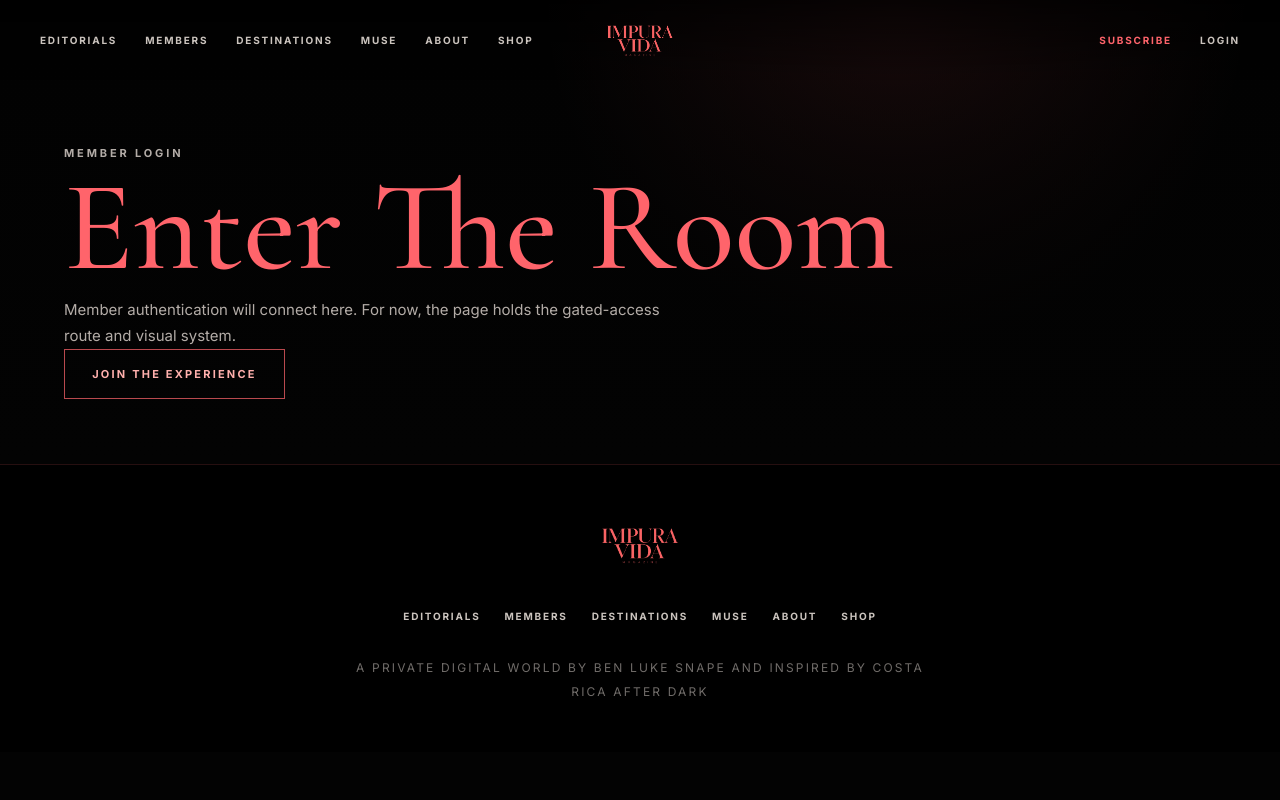
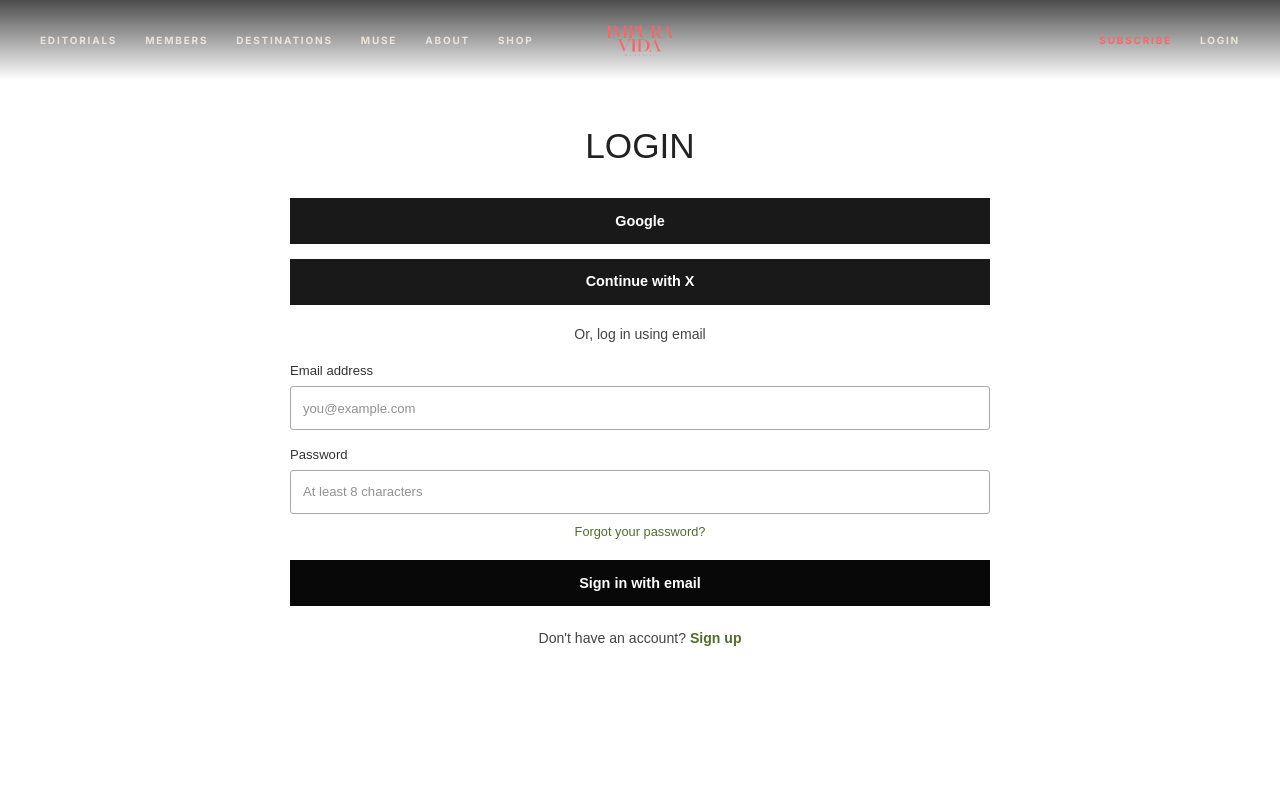
Before and after one commit to Snapey7/snapey7.github.io, a Next.js app: page /login in a window 1280 px wide. Shown: the top 800 px of the page. Built offline with nearby package versions, Linux system fonts and the light colour scheme.

Commit message:
Add reference-style login and signup interface

```diff
--- a/app/globals.css
+++ b/app/globals.css
@@ -1291,6 +1291,124 @@ a {
   object-fit: cover;
 }
 
+.auth-page {
+  min-height: 100svh;
+  padding: 7.5rem 1.5rem 5rem;
+  color: #222;
+  background: #fff;
+}
+
+.auth-panel {
+  width: min(100%, 700px);
+  margin: 0 auto;
+  font-family: Arial, Helvetica, sans-serif;
+}
+
+.auth-panel h1 {
+  margin: 0 0 1.6rem;
+  color: #222;
+  font-size: clamp(1.8rem, 3vw, 2.2rem);
+  font-weight: 500;
+  text-align: center;
+}
+
+.auth-socials {
+  display: grid;
+  gap: 0.9rem;
+}
+
+.auth-socials button,
+.auth-submit {
+  min-height: 46px;
+  border: 0;
+  color: #fff;
+  background: #191919;
+  font-size: 0.9rem;
+  font-weight: 600;
+  transition: background 160ms ease;
+}
+
+.auth-socials button:hover,
+.auth-submit:hover {
+  background: #353535;
+}
+
+.auth-divider {
+  margin: 1.2rem 0 1rem;
+  color: #444;
+  font-size: 0.88rem;
+  text-align: center;
+}
+
+.auth-panel form {
+  display: grid;
+  gap: 0.9rem;
+}
+
+.auth-panel label {
+  display: grid;
+  gap: 0.35rem;
+  color: #333;
+  font-size: 0.82rem;
+}
+
+.auth-panel input {
+  width: 100%;
+  min-height: 44px;
+  border: 1px solid #aaa;
+  border-radius: 3px;
+  padding: 0.65rem 0.75rem;
+  color: #222;
+  background: #fff;
+}
+
+.auth-panel input:focus-visible {
+  outline: 2px solid #536d2e;
+  outline-offset: 1px;
+}
+
+.auth-forgot,
+.auth-switch button {
+  border: 0;
+  padding: 0;
+  color: #536d2e;
+  background: transparent;
+  font: inherit;
+  cursor: pointer;
+}
+
+.auth-forgot {
+  justify-self: center;
+  margin-top: -0.4rem;
+  font-size: 0.8rem;
+}
+
+.auth-submit {
+  margin-top: 0.3rem;
+  background: #080808;
+}
+
+.auth-notice {
+  margin: 1rem 0 0;
+  border-left: 3px solid #536d2e;
+  padding: 0.65rem 0.8rem;
+  color: #555;
+  background: #f3f5f0;
+  font-size: 0.85rem;
+  line-height: 1.5;
+}
+
+.auth-switch {
+  margin: 1.35rem 0 0;
+  color: #444;
+  font-size: 0.88rem;
+  text-align: center;
+}
+
+.auth-switch button {
+  font-weight: 600;
+}
+
 @media (max-width: 700px) {
   .model-entry-page {
     padding: 7.5rem 1.25rem 3rem;
--- a/app/login/page.tsx
+++ b/app/login/page.tsx
@@ -1,21 +1,11 @@
-import Link from 'next/link';
+import { AuthPanel } from '@/components/site/AuthPanel';
 import { PageShell } from '@/components/site/PageShell';
 
 export default function LoginPage() {
   return (
     <PageShell>
-      <main>
-        <section className="simple-page">
-          <p className="eyebrow">MEMBER LOGIN</p>
-          <h1>Enter The Room</h1>
-          <p className="section-copy">
-            Member authentication will connect here. For now, the page holds the
-            gated-access route and visual system.
-          </p>
-          <Link className="outline-cta" href="/members">
-            JOIN THE EXPERIENCE
-          </Link>
-        </section>
+      <main className="auth-page">
+        <AuthPanel />
       </main>
     </PageShell>
   );
--- /dev/null
+++ b/components/site/AuthPanel.tsx
@@ -0,0 +1,50 @@
+'use client';
+
+import { FormEvent, useState } from 'react';
+
+export function AuthPanel() {
+  const [mode, setMode] = useState<'login' | 'signup'>('login');
+  const [notice, setNotice] = useState('');
+  const isSignup = mode === 'signup';
+
+  function submit(event: FormEvent<HTMLFormElement>) {
+    event.preventDefault();
+    setNotice('Secure account access is not connected yet. Choose an authentication provider to enable sign-up and login.');
+  }
+
+  return (
+    <section className="auth-panel" aria-labelledby="auth-heading">
+      <h1 id="auth-heading">{isSignup ? 'SIGN UP' : 'LOGIN'}</h1>
+      <div className="auth-socials">
+        <button type="button" onClick={() => setNotice('Google sign-in will be available once authentication is connected.')}>Google</button>
+        <button type="button" onClick={() => setNotice('Social sign-in will be available once authentication is connected.')}>Continue with X</button>
+      </div>
+      <p className="auth-divider">Or, {isSignup ? 'create an account' : 'log in'} using email</p>
+      <form onSubmit={submit}>
+        {isSignup && (
+          <label>
+            Name
+            <input autoComplete="name" name="name" placeholder="Your name" required />
+          </label>
+        )}
+        <label>
+          Email address
+          <input autoComplete="email" name="email" placeholder="you@example.com" required type="email" />
+        </label>
+        <label>
+          Password
+          <input autoComplete={isSignup ? 'new-password' : 'current-password'} minLength={8} name="password" placeholder="At least 8 characters" required type="password" />
+        </label>
+        {!isSignup && <button className="auth-forgot" type="button" onClick={() => setNotice('Password recovery will be available once authentication is connected.')}>Forgot your password?</button>}
+        <button className="auth-submit" type="submit">{isSignup ? 'Create account' : 'Sign in with email'}</button>
+      </form>
+      {notice && <p className="auth-notice" role="status">{notice}</p>}
+      <p className="auth-switch">
+        {isSignup ? 'Already have an account?' : "Don't have an account?"}{' '}
+        <button type="button" onClick={() => { setMode(isSignup ? 'login' : 'signup'); setNotice(''); }}>
+          {isSignup ? 'Log in' : 'Sign up'}
+        </button>
+      </p>
+    </section>
+  );
+}
```
